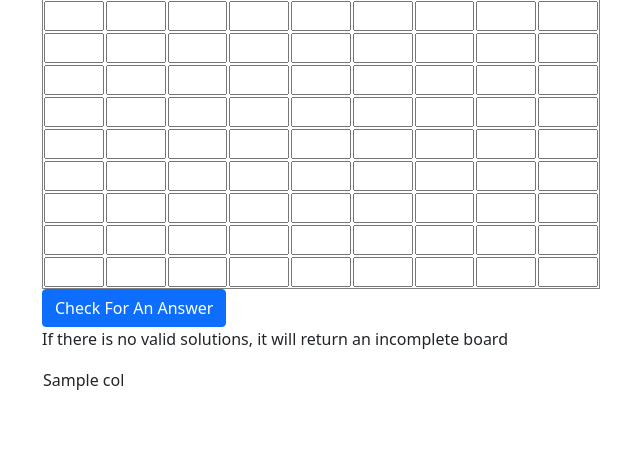
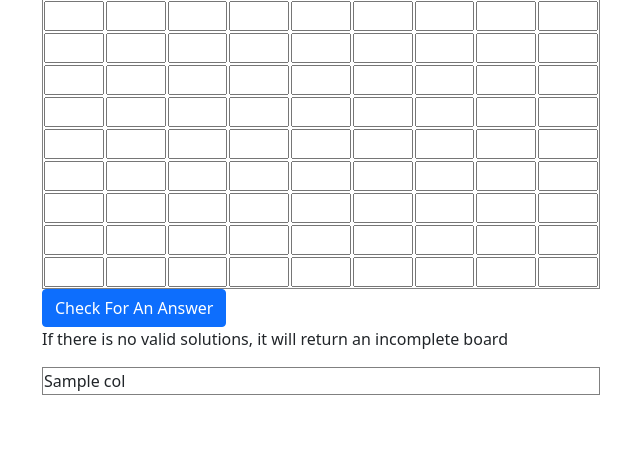
Before and after one commit to StevenAHan/Stevens-Minigames, a Flask app: template templates/sudoku_solver.html in a window 1280 px wide. Shown: the part 153-620 px from the top of the page, without its empty margins (40-680 px from the left). Run offline with Flask 3, Linux system fonts and the light colour scheme; the template is opened without the code that fills it: most values are stand-ins (such as "Sample title", 1, 10 or a date in 2020).

Commit message:
Fixed formatting for sudoku solver

```diff
--- a/static/css/style.css
+++ /dev/null
@@ -1,5 +0,0 @@
-.the-table{
-    border: solid 1px gray;
-    width: 50%;
-  }
-.tblinput{ width: 100%;}
--- /dev/null
+++ b/static/css/sudokuStyle.css
@@ -0,0 +1,4 @@
+table{
+    border: solid 1px gray;
+    width: 50%;
+  } input{ width: 100%;}
--- a/templates/base.html
+++ b/templates/base.html
@@ -5,7 +5,7 @@
     <meta name="viewport" content="width=device-width, initial-scale=1">
 
     <link rel="stylesheet" href="{{ url_for('static', filename='css/style.css' ) }}">
-
+    {% block styles %} {% endblock %}
     <link href="https://cdn.jsdelivr.net/npm/bootstrap@5.0.2/dist/css/bootstrap.min.css" rel="stylesheet" integrity="sha384-EVSTQN3/azprG1Anm3QDgpJLIm9Nao0Yz1ztcQTwFspd3yD65VohhpuuCOmLASjC" crossorigin="anonymous">
 
     <title>{% block title %} {% endblock %}</title>
--- a/templates/index.html
+++ b/templates/index.html
@@ -1,5 +1,6 @@
 {% extends 'base.html' %}
 
+{% block title %} Steven's Minigames {% endblock %}
 {% block content %}
     <h1>Steven's Minigames</h1>
     <p>A collection of Steven's Minigames (IDK what to do with this page, any suggestions would be helpful haha)</p>
--- a/templates/spellcast_solver.html
+++ b/templates/spellcast_solver.html
@@ -1,5 +1,6 @@
 {% extends 'base.html' %}
 
+{% block title %} Spellcast Solver {% endblock %}}
 {% block content %}
     <h1>Spellcast Solver</h1>
     <p>WIP</p>
--- a/templates/sudoku_solver.html
+++ b/templates/sudoku_solver.html
@@ -1,5 +1,9 @@
 {% extends 'base.html' %}
+{% block styles %}
+<link rel="stylesheet" href="{{ url_for('static', filename='css/sudokuStyle.css' ) }}">
+{% endblock %}
 
+{% block title %} Sudoku Solver {% endblock %}
 {% block content %}
     <h1>Sudoku Solver</h1>
     <p>Insert the Incomplete Sudoku Board:</p>
@@ -126,11 +130,11 @@
         </div>
 
         <div>
-            <table>
+            <table class="the-table">
                 {%for row in tbl%}
                    <tr>
                       {%for col in row%}
-                        <td>{{col}}</td>
+                        <td class="tblinput">{{col}}</td>
                       {%endfor%}
                    </tr>
                 {%endfor%}
```
